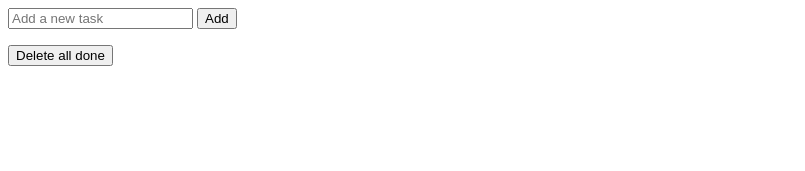
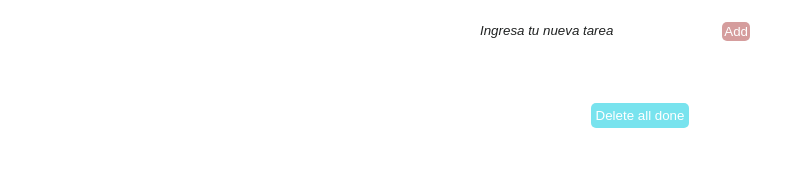
Before and after one commit to GermanGuerrero95/aspirantes-mir-javascript-browser-0, a plain HTML site: page js-brow-2/index.html in a window 1280 px wide. Shown: the whole page, without its empty margins (0-805 px from the left). Drawn offline with Linux system fonts and the light colour scheme.

Commit message:
solucion a los ejercicios de js en el navegador

```diff
--- a/js-brow-2/css/main.css
+++ b/js-brow-2/css/main.css
@@ -1,8 +1,155 @@
+/*Variables*/
+:root {
+    --blanco: #FFF;
+    --negro: #111111;
+    --gris: #343A40;
+    --grisClaro: #dae5ef;
+    --azulClaro:#78e3ee;
+}
+
+/*Globales*/
+html {
+    font-size: 62.5%;
+    box-sizing: border-box;
+
+}
+*, *:before, *:after {
+    box-sizing: inherit;
+}
+
 ul{
     list-style: none;
 }
 
+/* input[type="checkbox"]{
+    border: 0.01rem solid var(--azulClaro);
+} */
+
+/*Utilidades*/
 
 .is-completed{
     text-decoration: line-through;
+
 }
+
+.contenedor{
+    max-width: 35rem;
+    width: 90%;
+    margin: 0 auto;
+}
+
+.input-style{
+    border: 0.01rem solid var(--azulClaro);
+	width: 1.5rem;
+	height: 1.5rem;
+}
+
+.input-style:focus{
+    outline: max(0.02rem, 0.15em) solid var(--azulClaro);
+}
+
+
+/*Form*/
+
+.form{
+    display: flex;
+    justify-content: center;
+    gap: 0.6rem;
+
+}
+
+
+.form__input{
+    padding: 0.5rem;
+    position: relative;
+    left: 1rem;
+    top: 1rem;
+    width: 100%;
+    border: none;
+    background-color: var(--blanco);
+}
+
+.form__input::placeholder{
+    color:rgb(32, 34, 34);
+    font-style: italic;
+
+}
+
+.form__input:focus{
+   background-color: var(--grisClaro);
+   outline: none;
+}
+
+.form__btn{
+    position: relative;
+    right:  6.5rem;
+    top: 1.4rem;
+    height: 65%;
+    border-radius: 0.5rem;
+    border: none;
+    background-color: rgb(213, 157, 157);
+    cursor: pointer;
+    color: var(--blanco);
+    padding: 0.2rem;
+    transition: all 0.8s;
+}
+
+.form__btn:hover{
+    background-color: rgb(190, 47, 47);
+}
+
+
+/*taskList*/
+
+.items{
+
+    background-color: var(--blanco);
+    align-items: center;
+    position: relative;
+    margin-top: 5rem;
+    display: flex;
+    justify-content: start
+}
+
+
+
+
+.ul__item{
+    border-bottom: 0.1rem solid var(--grisClaro);
+    display: flex;
+    background-color: white;
+    margin: 1rem;
+    position: relative;
+    top: -2.5rem;
+    left: 1rem;
+    width: 25rem;
+}
+
+
+
+
+/*Delete btn*/
+
+
+.delete{
+    display: flex;
+    justify-content: center;
+    background-color: var(--blanco);
+}
+
+
+.delete__btn{
+        background-color: var(--azulClaro);
+        color: var(--blanco);
+        border: none;
+        border-radius: 0.5rem;
+        padding: 0.5rem;
+        margin-bottom: 4rem;
+        cursor: pointer;
+        transition: all 0.7s;
+        justify-content: center;
+}
+
+.delete__btn:hover{
+    background-color: #32777e;;
+}
--- a/js-brow-2/index.html
+++ b/js-brow-2/index.html
@@ -8,16 +8,20 @@
     <link rel="stylesheet" href="css/main.css" />
   </head>
   <body>
-    <form class="form" id="form">
-      <input class="form__input" placeholder="Add a new task" required />
+    <form class="form contenedor" id="form">
+      <input
+        class="form__input"
+        placeholder="Ingresa tu nueva tarea"
+        required
+      />
       <button class="form__btn" type="submit">Add</button>
     </form>
-    <div class="items">
-      <ul id="list" class="items__ul"></ul>
+    <div class="items contenedor">
+      <ul id="list" class=""></ul>
     </div>
-
-    <button class="btndelete" type="button">Delete all done</button>
-
+    <div class="delete contenedor">
+      <button class="delete__btn" type="button">Delete all done</button>
+    </div>
     <script src="js/index.js"></script>
   </body>
 </html>
--- a/js-brow-2/js/index.js
+++ b/js-brow-2/js/index.js
@@ -1,20 +1,30 @@
 const form = document.querySelector(".form");
+const taskListId = [];
+let id = 1;
 form.addEventListener("submit", handleSubmit);
 
 function handleSubmit(e) {
   e.preventDefault();
+
   const taskText = document.querySelector(".form__input");
   const taskList = document.querySelector("#list");
   const text = taskText.value;
   const li = document.createElement("li");
+  const label = document.createElement("label");
+  label.textContent = taskText.value;
   const itemCheckBox = document.createElement("input");
   itemCheckBox.setAttribute("type", "checkbox");
-  li.textContent = text;
-  li.classList.add("aca");
-  taskList.appendChild(itemCheckBox);
+  itemCheckBox.classList.add("input-style");
+  label.classList = "ul__item";
+  li.appendChild(itemCheckBox);
+  li.appendChild(label);
   taskList.appendChild(li);
+  taskText.value = "";
+  taskListId.id = id++;
+  taskListId.title = text;
+  taskListId.completed = false;
+  console.log(taskListId);
   itemCheckBox.addEventListener("change", handleCheckTask);
-  taskText.value = "";
 }
 
 function handleCheckTask(e) {
@@ -25,13 +35,34 @@ function handleCheckTask(e) {
 
   if (inputUp.checked) {
     liItem.classList.add("is-completed");
+    taskListId.completed = true;
   } else {
     liItem.classList.remove("is-completed");
+    taskListId.completed = false;
   }
+
+  console.log(taskListId);
 }
 
-const btnDelete = document.querySelector(".btndelete");
+const btnDelete = document.querySelector(".delete__btn");
 
 btnDelete.addEventListener("click", handleDelete);
 
-function handleDelete() {}
+function handleDelete() {
+  const itemsCompleted = document.querySelectorAll(".is-completed");
+
+  itemsCompleted.forEach(function (item) {
+    const input = item.previousElementSibling;
+    input.remove();
+    item.remove();
+    item.classList.remove("ul__item");
+  });
+
+  /*Me toco hacer otro for para quitar la clase del border botton, cuando se agrega
+  una task se agrega esa clase y esa linea se mantenía cuando borraba el task. Con el
+  for de abajo se quita esa clase. No supe como borrar esa clase con el forEach de arriba*/
+  const boderBotton = document.querySelectorAll("input:checked");
+  for (let i = 0; i < boderBotton.length; i++) {
+    boderBotton[i].classList.remove("ul__item");
+  }
+}
```
